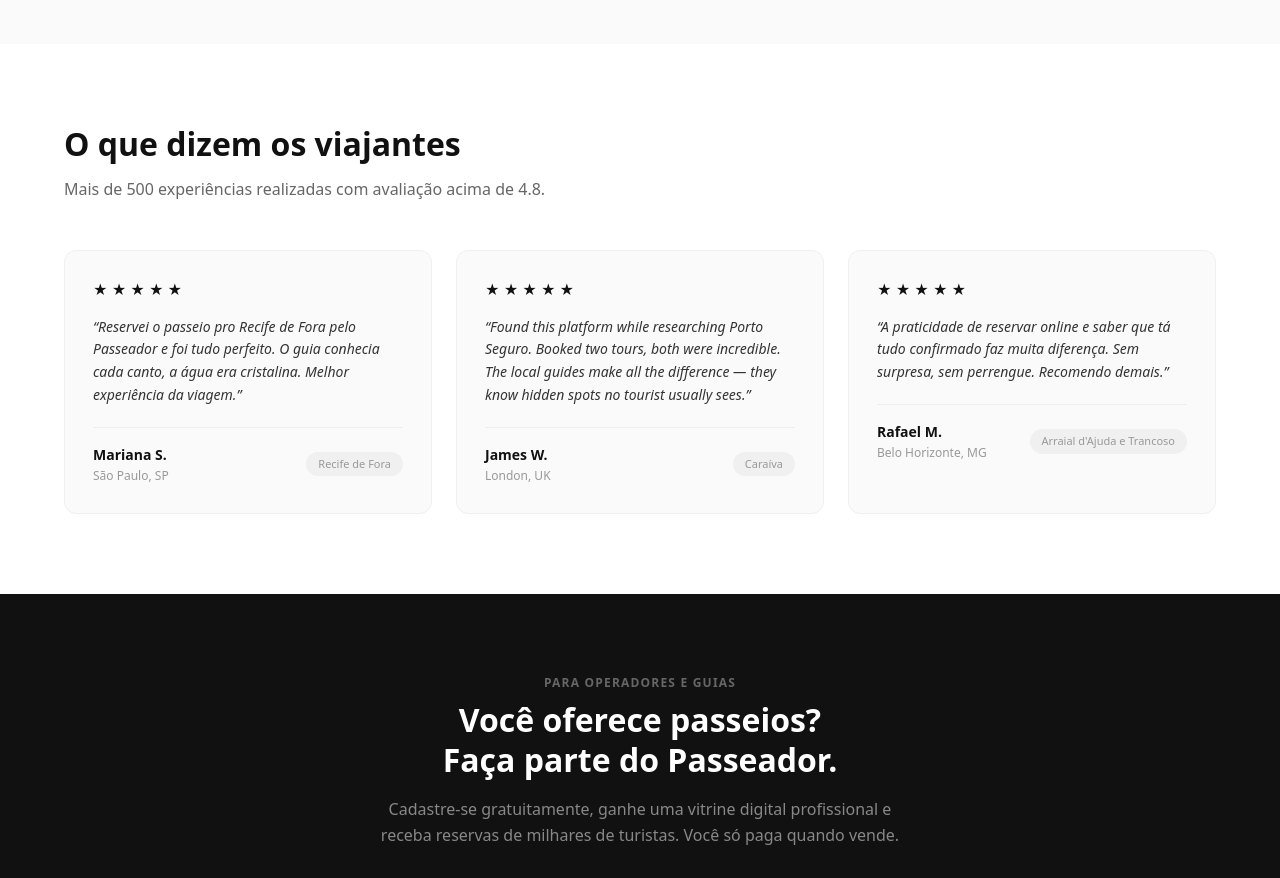
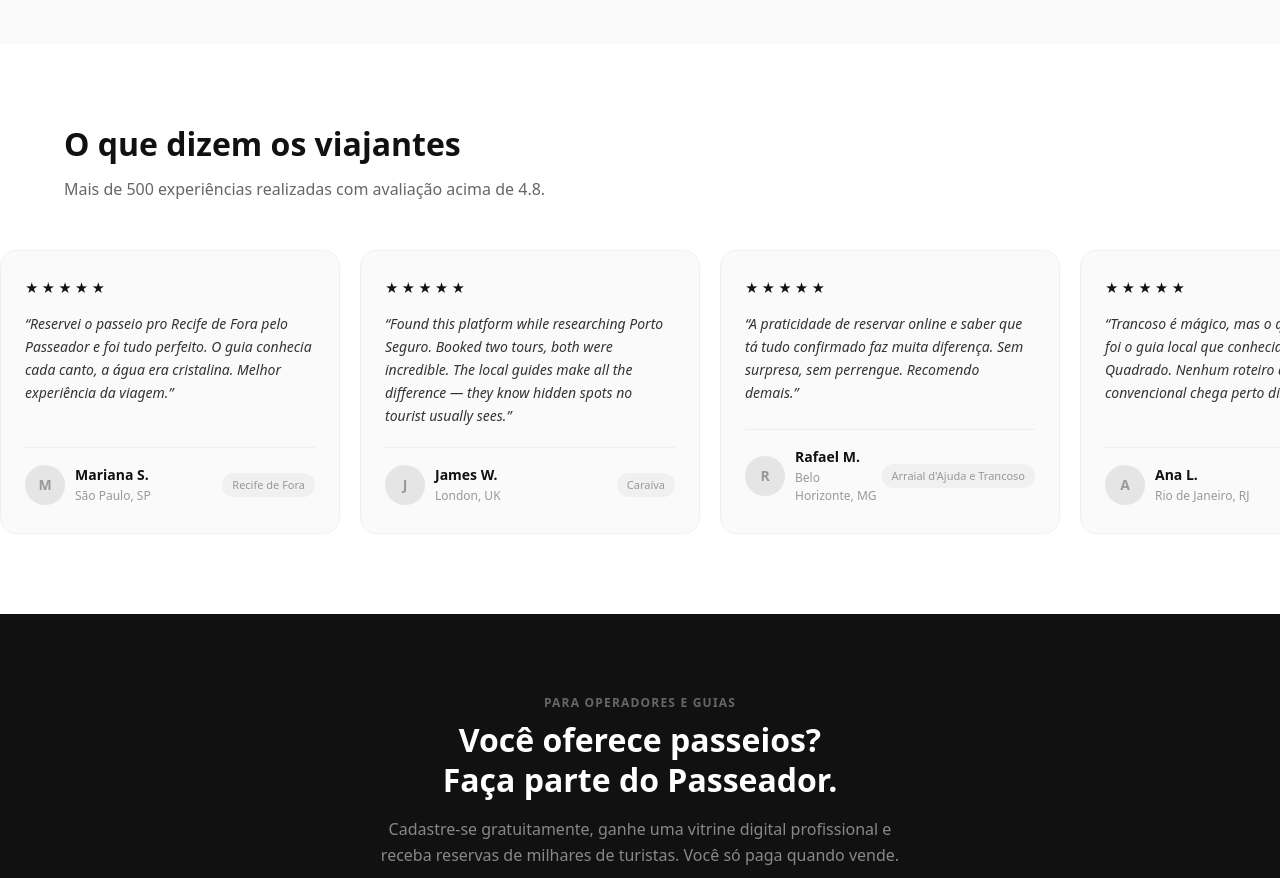
Before and after one commit to Huendelx/Tour-Porto-Seguro, a Next.js app: page / in a window 1280 px wide. Shown: the part 3080-3958 px from the top of the page. Built offline with nearby package versions, Linux system fonts and the light colour scheme.

Commit message:
feat: reviews carousel autoplay + mobile pill redesign + drawer createPortal fix
Co-Authored-By: Claude Sonnet 4.6 <noreply@anthropic.com>

```diff
--- a/src/app/globals.css
+++ b/src/app/globals.css
@@ -62,6 +62,36 @@ html {
   opacity: 0;
 }
 
+/* ── Reviews carousel ── */
+@keyframes reviewsScroll {
+  0%   { transform: translateX(0); }
+  100% { transform: translateX(-50%); }
+}
+
+.reviews-track {
+  display: flex;
+  gap: 20px;
+  width: max-content;
+  animation: reviewsScroll 36s linear infinite;
+}
+
+.reviews-track:hover {
+  animation-play-state: paused;
+}
+
+.reviews-carousel-wrap {
+  overflow: hidden;
+}
+
+.reviews-mobile {
+  display: none;
+}
+
+@media (max-width: 768px) {
+  .reviews-carousel-wrap { display: none; }
+  .reviews-mobile { display: block; }
+}
+
 body {
   background: var(--background);
   color: var(--foreground);
--- a/src/components/ProvaSocial.tsx
+++ b/src/components/ProvaSocial.tsx
@@ -14,40 +14,91 @@ const reviews = [
     passeio: "Arraial d'Ajuda e Trancoso",
     text: "A praticidade de reservar online e saber que tá tudo confirmado faz muita diferença. Sem surpresa, sem perrengue. Recomendo demais.",
   },
+  {
+    name: "Ana L.", from: "Rio de Janeiro, RJ", rating: 5,
+    passeio: "Trancoso",
+    text: "Trancoso é mágico, mas o que fez a diferença foi o guia local que conhecia cada viela do Quadrado. Nenhum roteiro de agência convencional chega perto disso.",
+  },
+  {
+    name: "Sophie T.", from: "Paris, France", rating: 5,
+    passeio: "Praia do Espelho",
+    text: "We came to Bahia with no idea where to go. The Passeador platform made everything so easy — we ended up at Praia do Espelho and it was absolutely breathtaking.",
+  },
+  {
+    name: "Pedro C.", from: "Curitiba, PR", rating: 5,
+    passeio: "Passeio de Barco",
+    text: "Fiz o passeio de barco com minha família e as crianças adoraram o snorkeling. O operador foi super atencioso e a estrutura impecável. Voltaremos com certeza.",
+  },
+  {
+    name: "Thiago F.", from: "Brasília, DF", rating: 5,
+    passeio: "Caraíva",
+    text: "Caraíva sem carro parecia assustador, mas o Passeador me conectou com um guia experiente que tornou tudo fluido. Uma das viagens mais marcantes da minha vida.",
+  },
 ];
+
+function ReviewCard({ r }: { r: typeof reviews[0] }) {
+  return (
+    <div style={{
+      background: "#fafafa", borderRadius: 16, padding: "28px 24px",
+      border: "1px solid #f0f0f0", width: 340, flexShrink: 0,
+      display: "flex", flexDirection: "column", justifyContent: "space-between",
+    }}>
+      <div>
+        <div style={{ display: "flex", gap: 3, marginBottom: 14 }}>
+          {[...Array(r.rating)].map((_, j) => (
+            <span key={j} style={{ fontSize: 13, color: "#111" }}>★</span>
+          ))}
+        </div>
+        <p style={{ fontSize: 14, color: "#333", lineHeight: 1.65, margin: 0, fontStyle: "italic" }}>
+          &ldquo;{r.text}&rdquo;
+        </p>
+      </div>
+      <div style={{ borderTop: "1px solid #eee", paddingTop: 16, marginTop: 20, display: "flex", justifyContent: "space-between", alignItems: "center" }}>
+        <div style={{ display: "flex", alignItems: "center", gap: 10 }}>
+          <div style={{
+            width: 40, height: 40, borderRadius: "50%", background: "#e5e5e5",
+            flexShrink: 0, display: "flex", alignItems: "center",
+            justifyContent: "center", fontSize: 14, fontWeight: 600, color: "#999",
+          }}>
+            {r.name.charAt(0)}
+          </div>
+          <div>
+            <p style={{ fontSize: 14, fontWeight: 600, color: "#111", margin: 0 }}>{r.name}</p>
+            <p style={{ fontSize: 12, color: "#999", marginTop: 2 }}>{r.from}</p>
+          </div>
+        </div>
+        <span style={{ fontSize: 11, color: "#999", background: "#f0f0f0", padding: "4px 10px", borderRadius: 20, whiteSpace: "nowrap" }}>
+          {r.passeio}
+        </span>
+      </div>
+    </div>
+  );
+}
 
 export default function ProvaSocial() {
   return (
     <section className="py-20 bg-white">
-      <div className="max-w-[1200px] mx-auto px-6">
-        <div className="mb-12">
+      <div className="max-w-[1200px] mx-auto px-6 mb-12">
         <h2 className="text-[32px] font-bold text-[#111] leading-tight">O que dizem os viajantes</h2>
         <p className="text-base text-[#666] mt-3 leading-relaxed">
           Mais de 500 experiências realizadas com avaliação acima de 4.8.
         </p>
       </div>
 
-        <div className="grid grid-cols-1 md:grid-cols-3 gap-6">
-          {reviews.map((r, i) => (
-            <div key={i} className="bg-[#fafafa] rounded-xl p-7 border border-[#f0f0f0]">
-              <div className="flex gap-1 mb-4">
-                {[...Array(r.rating)].map((_, j) => (
-                  <span key={j} className="text-[14px] text-[#111]">★</span>
+      {/* Desktop — carousel autoplay */}
+      <div className="reviews-carousel-wrap">
+        <div className="reviews-track">
+          {[...reviews, ...reviews].map((r, i) => (
+            <ReviewCard key={i} r={r} />
           ))}
         </div>
-              <p className="text-[14px] text-[#333] leading-relaxed mb-5 italic">
-                &ldquo;{r.text}&rdquo;
-              </p>
-              <div className="border-t border-[#eee] pt-4 flex justify-between items-center">
-                <div>
-                  <p className="text-[14px] font-semibold text-[#111] m-0">{r.name}</p>
-                  <p className="text-[12px] text-[#999] mt-0.5">{r.from}</p>
       </div>
-                <span className="text-[11px] text-[#999] bg-[#f0f0f0] px-3 py-1 rounded-full">
-                  {r.passeio}
-                </span>
-              </div>
-            </div>
+
+      {/* Mobile — 3 cards estáticos */}
+      <div className="reviews-mobile max-w-[1200px] mx-auto px-6">
+        <div className="flex flex-col gap-4">
+          {reviews.slice(0, 3).map((r, i) => (
+            <ReviewCard key={i} r={r} />
           ))}
         </div>
       </div>
--- a/src/components/TourSearchBar.tsx
+++ b/src/components/TourSearchBar.tsx
@@ -1,6 +1,7 @@
 "use client";
 
 import { useState, useRef, useEffect, ReactNode } from "react";
+import { createPortal } from "react-dom";
 
 // ─── ICONS ───
 const SearchIcon = () => (
@@ -405,23 +406,31 @@ function MobileSearch({ destino, setDestino, date, setDate, adults, setAdults, k
       <button
         onClick={() => { setOpen(true); setActiveStep("onde"); }}
         style={{
-          display: "flex", alignItems: "center", justifyContent: "center", gap: 10,
-          width: "100%", background: "#fff", border: "1px solid #eee", borderRadius: 40,
-          padding: "16px 24px", cursor: "pointer",
-          boxShadow: "0 2px 12px rgba(0,0,0,0.08)",
+          display: "flex", alignItems: "center", justifyContent: "space-between",
+          width: "85%", background: "#fff", border: "none", borderRadius: 60,
+          padding: "8px 8px 8px 24px", cursor: "pointer",
+          boxShadow: "0 2px 16px rgba(0,0,0,0.10)",
         }}
       >
-        <span style={{ color: "#111", display: "flex" }}><SearchIcon /></span>
-        <span style={{ fontSize: 15, fontWeight: 500, color: "#555" }}>
+        <span style={{ fontSize: 16, fontWeight: 400, color: "#111" }}>
           {summaryText || "Pesquisar passeios"}
+        </span>
+        <span style={{
+          width: 48, height: 48, borderRadius: "50%", background: "#111",
+          display: "flex", alignItems: "center", justifyContent: "center",
+          flexShrink: 0, color: "#fff",
+        }}>
+          <svg width="20" height="20" viewBox="0 0 24 24" fill="none" stroke="currentColor" strokeWidth="2.5" strokeLinecap="round" strokeLinejoin="round">
+            <line x1="5" y1="12" x2="19" y2="12" /><polyline points="12 5 19 12 12 19" />
+          </svg>
         </span>
       </button>
     );
   }
 
   if (subPage === "destinos") {
-    return (
-      <div style={{ position: "fixed", inset: 0, background: "#fff", zIndex: 1000, display: "flex", flexDirection: "column" }}>
+    return createPortal(
+      <div style={{ position: "fixed", inset: 0, background: "#fff", zIndex: 9999, display: "flex", flexDirection: "column" }}>
         <div style={{ padding: "16px 16px 0" }}>
           <div style={{ display: "flex", alignItems: "center", gap: 12, border: "2px solid #111", borderRadius: 12, padding: "12px 16px" }}>
             <button onClick={() => setSubPage(null)} style={{ background: "none", border: "none", cursor: "pointer", color: "#111", padding: 0, display: "flex" }}>
@@ -437,12 +446,13 @@ function MobileSearch({ destino, setDestino, date, setDate, adults, setAdults, k
         <div style={{ flex: 1, overflowY: "auto", padding: "16px" }}>
           <DestinosList onSelect={(d) => { setDestino(d); setSubPage(null); setActiveStep("quando"); }} />
         </div>
-      </div>
+      </div>,
+      document.body
     );
   }
 
-  return (
-    <div style={{ position: "fixed", inset: 0, background: "#f7f7f7", zIndex: 1000, display: "flex", flexDirection: "column" }}>
+  return createPortal(
+    <div style={{ position: "fixed", inset: 0, background: "#f7f7f7", zIndex: 9999, display: "flex", flexDirection: "column" }}>
       <div style={{ display: "flex", justifyContent: "flex-end", padding: "16px 16px 8px" }}>
         <button
           onClick={() => setOpen(false)}
@@ -544,7 +554,8 @@ function MobileSearch({ destino, setDestino, date, setDate, adults, setAdults, k
           <SearchIcon /> Buscar
         </button>
       </div>
-    </div>
+    </div>,
+    document.body
   );
 }
 
```
Lines whose indentation alone changed are shown as unchanged.
